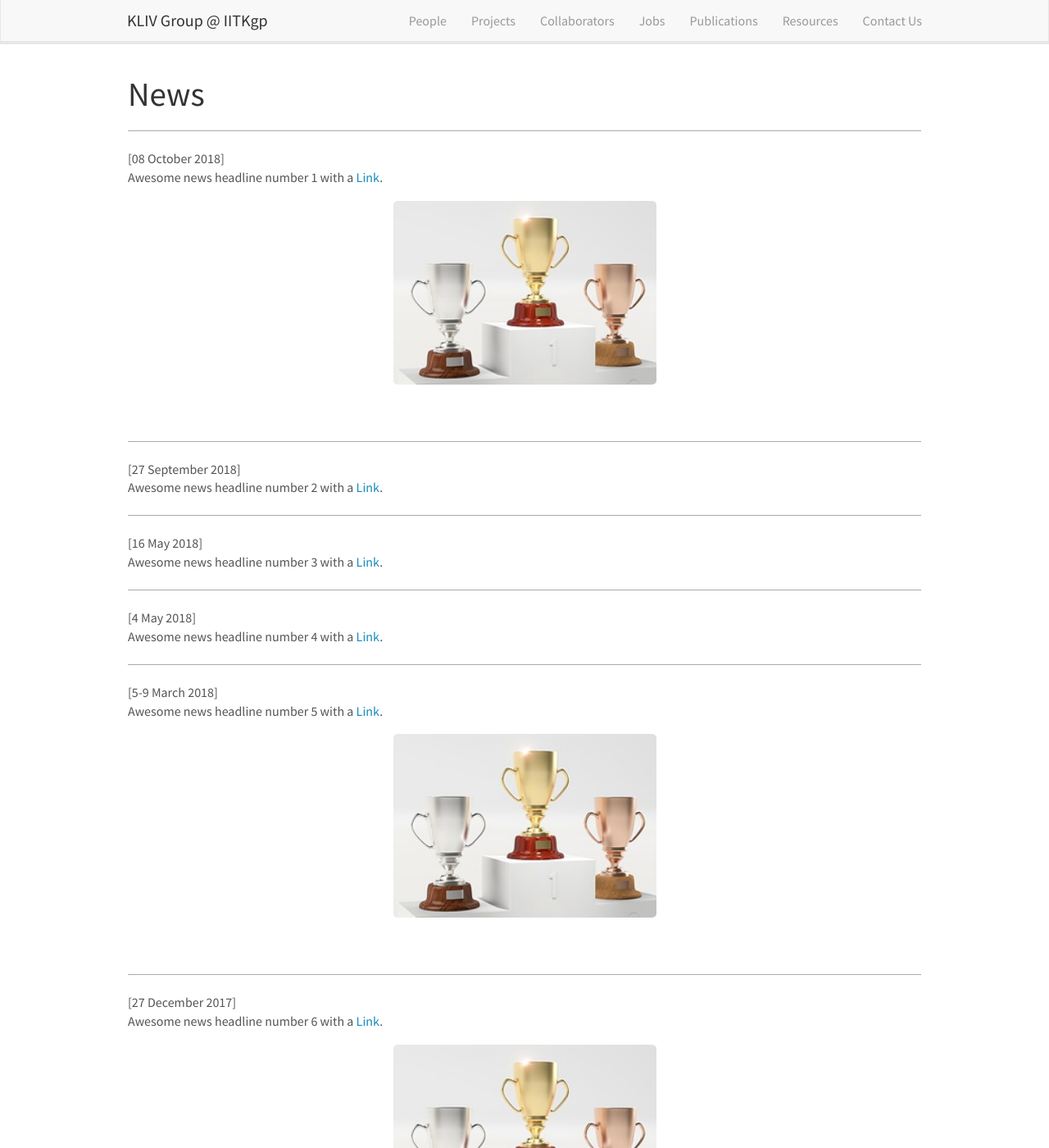
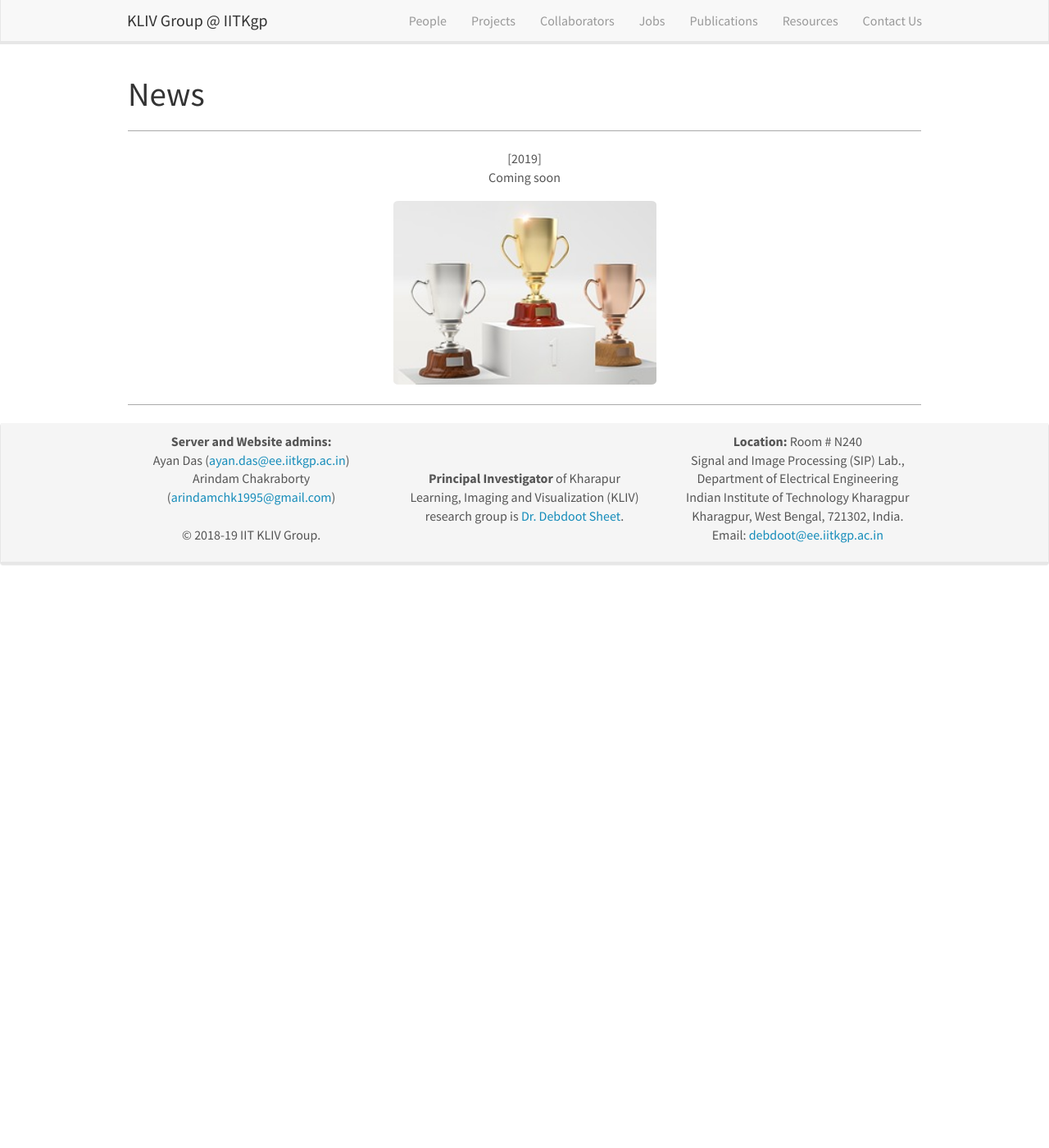
Before and after one commit to iitkliv/tempsite, a Jekyll site: the page built from _pages/allnews.md, in a window 1280 px wide and 1400 px high. Shown: the whole window at 82% size. Built offline with Jekyll 4.4.1, drawn with Linux system fonts in a browser that asks for light colours; nearby versions of some CDN libraries; some of the changed text lies outside the part shown.

Commit message:
news elements centered everywhere

```diff
--- a/_data/news.yml
+++ b/_data/news.yml
@@ -1,27 +1,3 @@
-- date: 08 October 2018
-  headline: "Awesome news headline number 1 with a <a href='https://www.google.co.in'>Link</a>."
+- date: 2019
+  headline: "Coming soon"
   thumbnail: random.png
-
-- date: 27 September 2018
-  headline: "Awesome news headline number 2 with a <a href='https://www.google.co.in'>Link</a>."
-
-- date: 16 May 2018
-  headline: "Awesome news headline number 3 with a <a href='https://www.google.co.in'>Link</a>."
-
-- date: 4 May 2018
-  headline: "Awesome news headline number 4 with a <a href='https://www.google.co.in'>Link</a>."
-
-- date: 5-9 March 2018
-  headline: "Awesome news headline number 5 with a <a href='https://www.google.co.in'>Link</a>."
-  thumbnail: random.png
-
-- date: 27 December 2017
-  headline: "Awesome news headline number 6 with a <a href='https://www.google.co.in'>Link</a>."
-  thumbnail: random.png
-
-- date: 13 November 2017
-  headline: "Awesome news headline number 7 with a <a href='https://www.google.co.in'>Link</a>."
-  thumbnail: random.png
-
-- date: 10 November 2017
-  headline: "Awesome news headline number 8 with a <a href='https://www.google.co.in'>Link</a>."
--- a/_includes/news.html
+++ b/_includes/news.html
@@ -2,12 +2,12 @@
     <h4 style="text-align: center; font-weight: bold;">News</h4>
 
     {% for article in site.data.news limit:8 %}
-        [ {{ article.date }} ]
-        <p> {{ article.headline }} </p>
+        <center>[ {{ article.date }} ]
+        <p style="text-align: center;"> {{ article.headline }} </p>
         {% if article.thumbnail %}
     		<img src="{{ site.url }}{{ site.baseurl }}/images/news/{{ article.thumbnail }}" class="img-responsive" style="max-width: 192px;" />
     	{% endif %}
-        <br>
+        <br></center>
     {% endfor %}
 
     <h4><a href="{{ site.url }}{{ site.baseurl }}/allnews.html"> .. all news </a></h4>
--- a/_pages/allnews.md
+++ b/_pages/allnews.md
@@ -9,7 +9,7 @@ permalink: /allnews.html
 # News
 <hr style="height:1px; border:none; background-color:#aaaaaa;" />
 {% for article in site.data.news %}
-<p>
+<center><p>
     [{{ article.date }}]
     <br>
     {{ article.headline }}
@@ -18,6 +18,6 @@ permalink: /allnews.html
     	<img src="{{ site.url }}{{ site.baseurl }}/images/news/{{ article.thumbnail }}" class="img-responsive" />
 	</center>
     {% endif %}
-</p>
+</p></center>
 <hr style="height:1px; border:none; background-color:#aaaaaa;" />
 {% endfor %}
```
